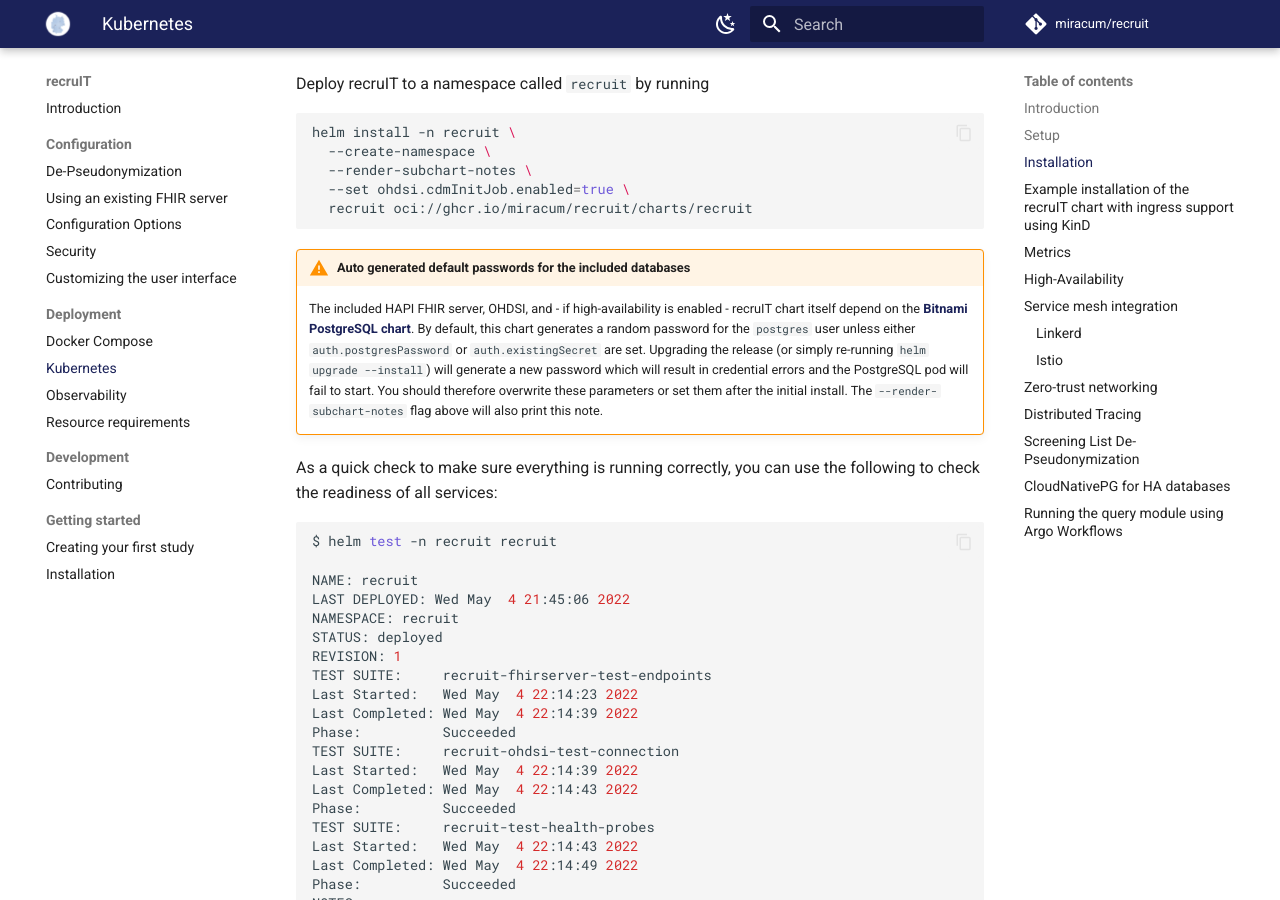
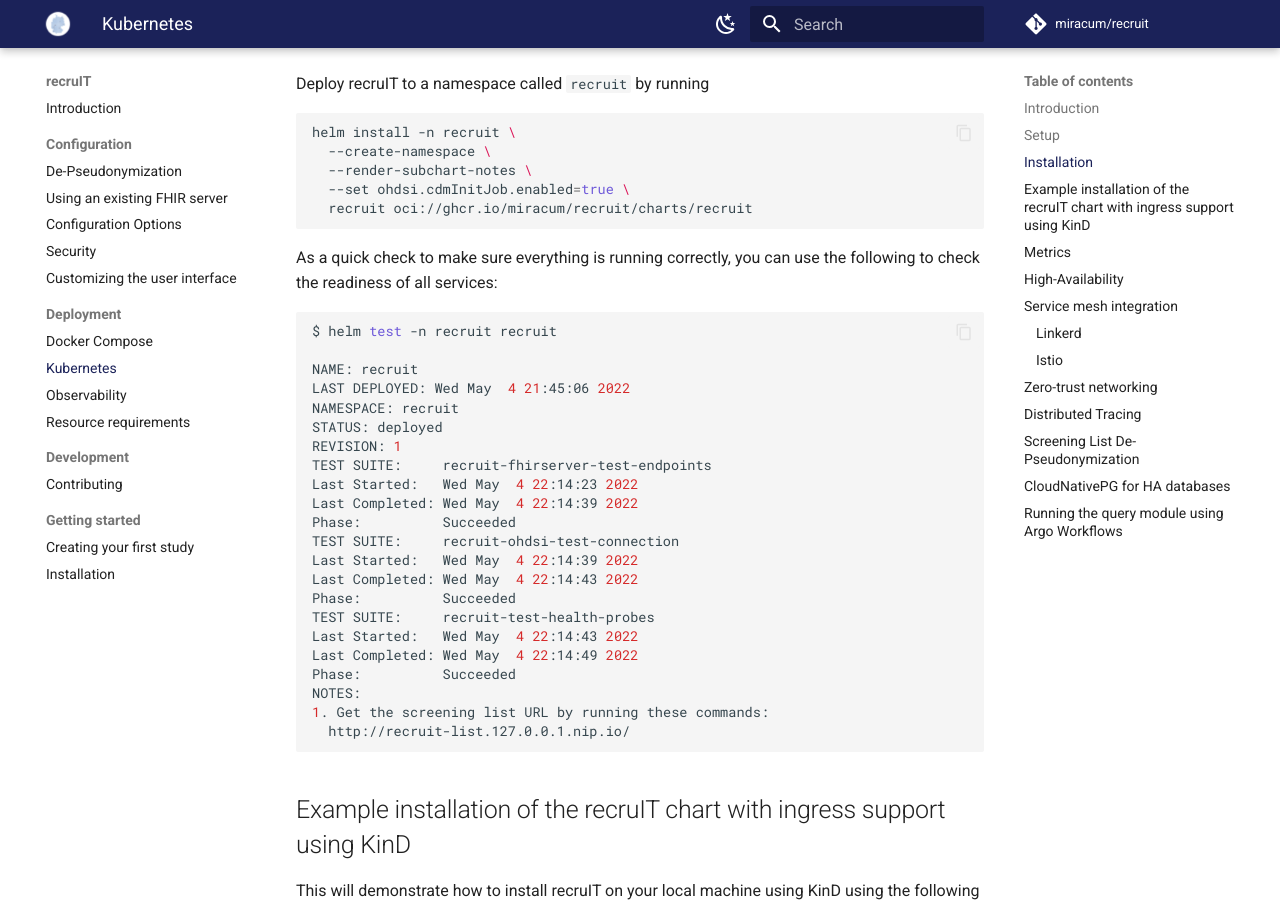
Before and after one commit to miracum/recruit, an MkDocs documentation site: the page built from docs/deployment/kubernetes.md, in a window 1280 px wide and 900 px high, scrolled down 612 px. Built offline with MkDocs 1.6.1 and Material for MkDocs 9.7.7, drawn with Linux system fonts in a browser that asks for light colours; comment, search, counter and statistics services are not loaded.

Commit message:
docs: dropped note about auto-generated postgres secret - the chart uses lookup now

````diff
--- a/charts/recruit/README.md
+++ b/charts/recruit/README.md
@@ -18,9 +18,6 @@
 ```sh
 helm install recruit oci://ghcr.io/miracum/recruit/charts/recruit -n recruit
 ```
-
-> ⚠ By default, the included [PostgreSQL Helm chart](https://github.com/bitnami/charts/tree/main/bitnami/postgresql#upgrading)
-> auto-generates a random password for the database which may cause problems when upgrading the chart (see [here for details](https://github.com/bitnami/charts/tree/master/bitnami/postgresql#upgrading)).
 
 ## Values
 
--- a/docs/deployment/kubernetes.md
+++ b/docs/deployment/kubernetes.md
@@ -29,16 +29,6 @@
   --set ohdsi.cdmInitJob.enabled=true \
   recruit oci://ghcr.io/miracum/recruit/charts/recruit
 ```
-
-!!! warning "Auto generated default passwords for the included databases"
-
-    The included HAPI FHIR server, OHDSI, and - if high-availability is enabled - recruIT chart itself depend on the
-    [Bitnami PostgreSQL chart](https://github.com/bitnami/charts/tree/master/bitnami/postgresql). By default, this chart
-    generates a random password for the `postgres` user unless either `auth.postgresPassword` or `auth.existingSecret`
-    are set. Upgrading the release (or simply re-running `helm upgrade --install`) will generate a new password which
-    will result in credential errors and the PostgreSQL pod will fail to start. You should therefore overwrite these
-    parameters or set them after the initial install. The `--render-subchart-notes` flag above will also print this
-    note.
 
 As a quick check to make sure everything is running correctly, you can use the following to check the readiness of all services:
 
````
Also changed, not shown: 1 other file.
